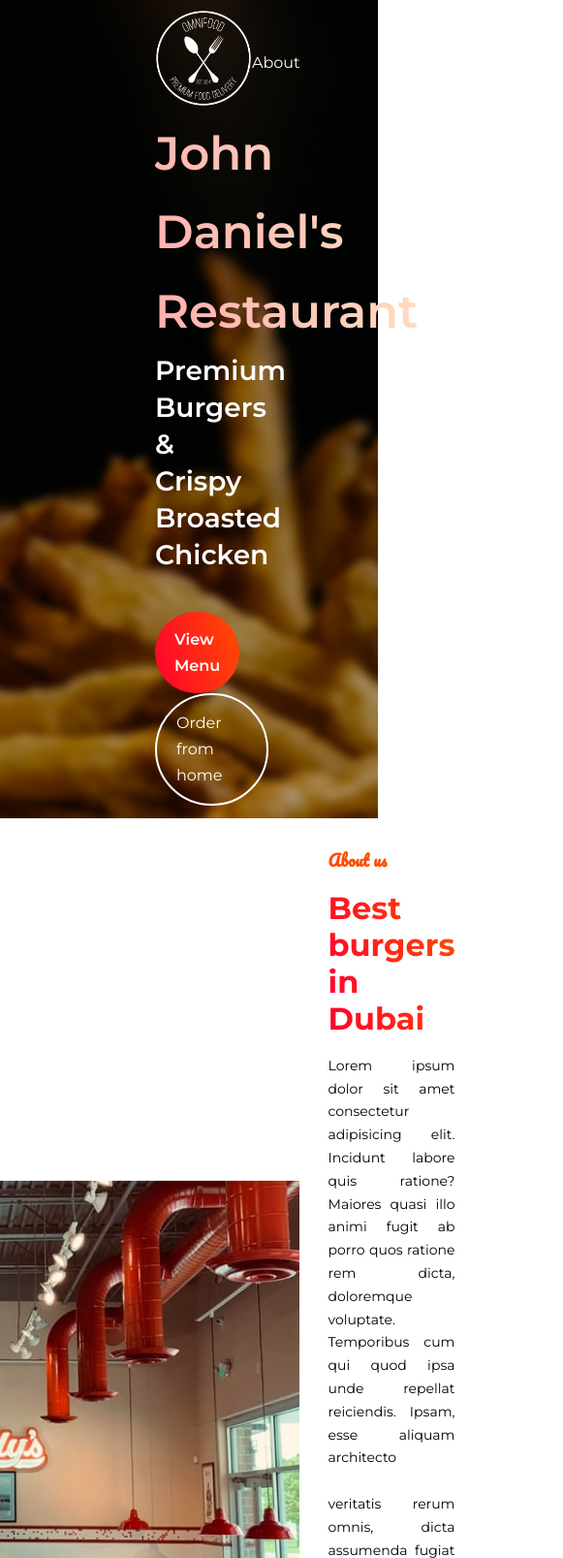
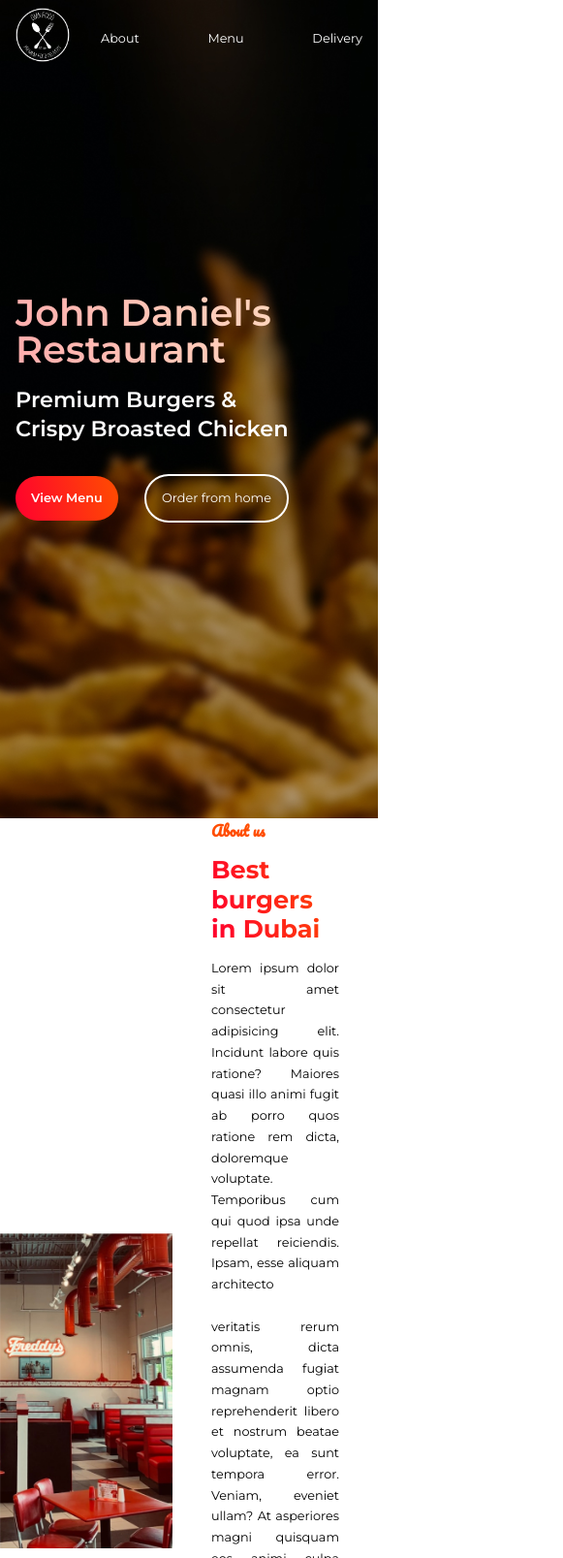
Before and after one commit to John-Kodes/JDR-Landing-Page, a website: page index.html in a window 390 px wide. Shown: the top 1607 px of the page at 97% size, 581 px wide, since content can reach past the window. Drawn offline with Linux system fonts and the light colour scheme.

Commit message:
made the header responsive

```diff
--- a/index.html
+++ b/index.html
@@ -59,11 +59,14 @@
     <main>
     <!-- //// ABOUT /// -->
       <section class="section-about">
-        <img
+        <div class="section-about__img-box">
+          <img
           src="css/img/aboutimg.jpg"
           alt="Restaurant Photo"
           class="section-about__img"
         />
+        </div>
+
         <div class="section-about__details">
           <div class="section-about__details__heading">
             <h3 class="heading-tertiary">About us</h3>
--- a/sass/base/_base.scss
+++ b/sass/base/_base.scss
@@ -12,6 +12,11 @@ html {
   font-size: 62.5%;
   /* bad practice to use pixels because doing so will override the font size setting that the user can manually change in the settings */
   /* To combat this, we use percentages which uses the default font-size as reference. Default font-size is 16px */
+
+
+  @media only screen and (max-width: 48.75em) {
+    font-size: 50%;
+  }
 }
 
 body {
--- a/sass/base/_typography.scss
+++ b/sass/base/_typography.scss
@@ -1,8 +1,9 @@
 body {
   font-family: "Montserrat", sans-serif; // light 300, regular 400, semi-bold 600, bold 700,
   // font-family: 'Pacifico', cursive;
-  font-size: 1.4rem;
+  font-size: 1.6rem;
   line-height: 1.7;
+
 }
 
 .heading {
--- a/sass/components/_button.scss
+++ b/sass/components/_button.scss
@@ -78,9 +78,8 @@ button {
   display: inline-flex;
   justify-content: center;
   align-items: center;
-  width: 12rem;
+  width: 14rem;
   height: 3.3rem;
-  padding: .8rem;
   border-radius: 100rem;
   text-decoration: none;
   font-weight: 600;
@@ -89,7 +88,6 @@ button {
   transition: all .2s;
 
   &:not(:last-child) {
-    margin-right: 4rem;
   }
 
   &--active {
--- a/sass/components/_menu.scss
+++ b/sass/components/_menu.scss
@@ -5,6 +5,8 @@ align-items: center;
 width: 100%;
 
     &__tabs {
+        display: flex;
+        justify-content: space-between;
         color: black;
         max-width: 100rem;
         width: 100%;
@@ -65,12 +67,14 @@ width: 100%;
         }
 
         &__price {
+            box-sizing: content-box;
             display: flex;
             flex-direction: column;
             position: absolute;
-            height: 6rem;
-            width: 6rem;
-            background-color: red;
+            height: 5rem;
+            width: 5rem;
+            background-color: $color-primary-dark;
+            border: .4rem solid rgb(255, 255, 255);
             border-radius: 50%;
             justify-content: center;
             align-items: center;
--- a/sass/layout/_footer.scss
+++ b/sass/layout/_footer.scss
@@ -49,5 +49,6 @@
         position: absolute;
         bottom: 0;
         right: 0;
+        font-size: 1.4rem;
     }
 }
--- a/sass/layout/_header.scss
+++ b/sass/layout/_header.scss
@@ -7,6 +7,14 @@
   display: flex;
   flex-direction: column;
   background-attachment: fixed;
+
+  @media only screen and (max-width: 56.25em) {
+    padding: 1rem 8rem;
+  }
+
+  @media only screen and (max-width: 25.625em) {
+    padding: 1rem 2rem;
+  }
 
   &__nav {
     display: flex;
@@ -22,7 +30,9 @@
     height: 10rem;
     width: 10rem;
 
-    &-box {
+    @media only screen and (max-width: 25.625em) {
+      height: 7rem;
+      width: 7rem;
     }
   }
 
@@ -44,6 +54,12 @@
       );
       -webkit-background-clip: text;
       color:transparent;
+
+      @media only screen and (max-width: 48.75em) {
+        line-height: 1;
+        margin-bottom: 2rem;
+      }
+
     }
 
     & .heading-secondary {
--- a/sass/layout/_navigation.scss
+++ b/sass/layout/_navigation.scss
@@ -1,14 +1,20 @@
 .nav {
+  max-width: 40rem;
+  width: 100%;
+  margin-left: 4rem;
+
   &-bar {
     display: flex;
     list-style-type: none;
+    justify-content: space-between;
+
   }
   &-item {
     font-size: 1.8rem;
     font-weight: 400;
 
     &:not(:last-child) {
-      margin-right: 8rem;
+      margin-right: 1rem;
     }
   }
 
--- a/sass/pages/_home.scss
+++ b/sass/pages/_home.scss
@@ -5,7 +5,12 @@
 
   &__details {
     max-width: 50rem;
+    width: 100%;
     padding: 3rem;
+
+    @media only screen and (max-width: 56.25em) {
+      padding: 0 5rem;
+    }
 
     & .heading-tertiary {
       font-family: "pacifico", sans-serif;
@@ -21,6 +26,14 @@
 
       @include gradient
     }
+  }
+
+  &__img-box {
+  }
+
+  &__img {
+    width: 100%;
+    background-size: cover;
   }
 }
 
```
Also changed, not shown: css/style.css.
